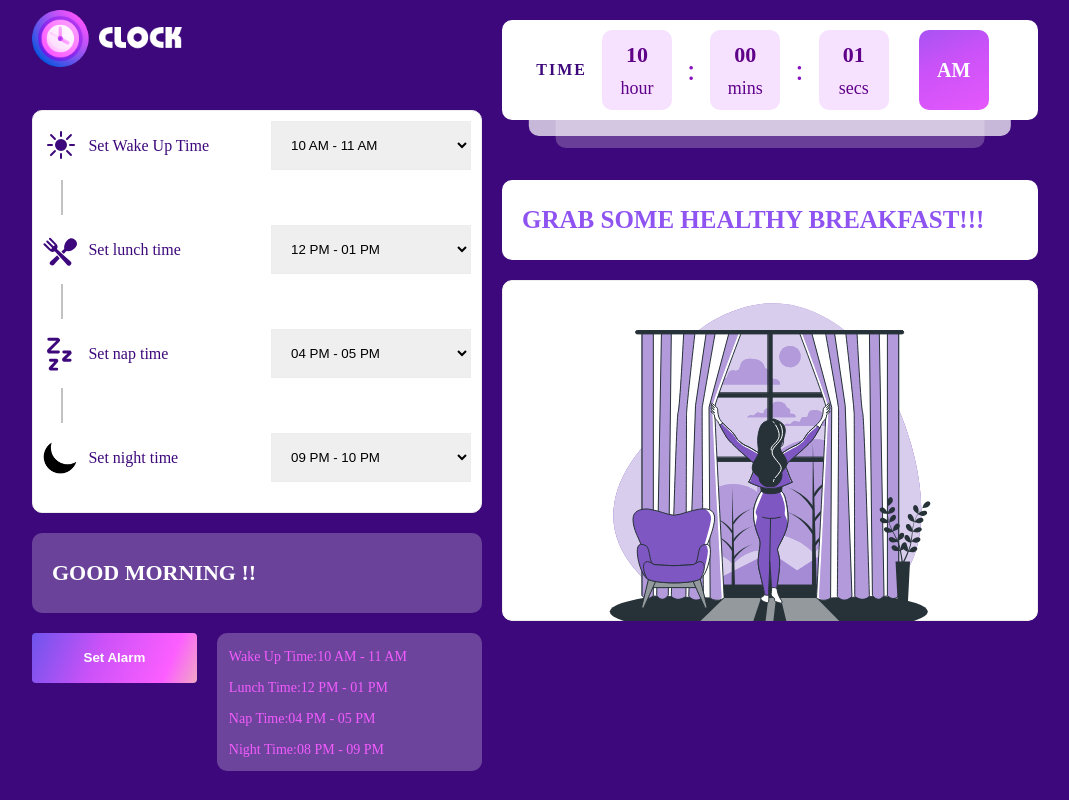
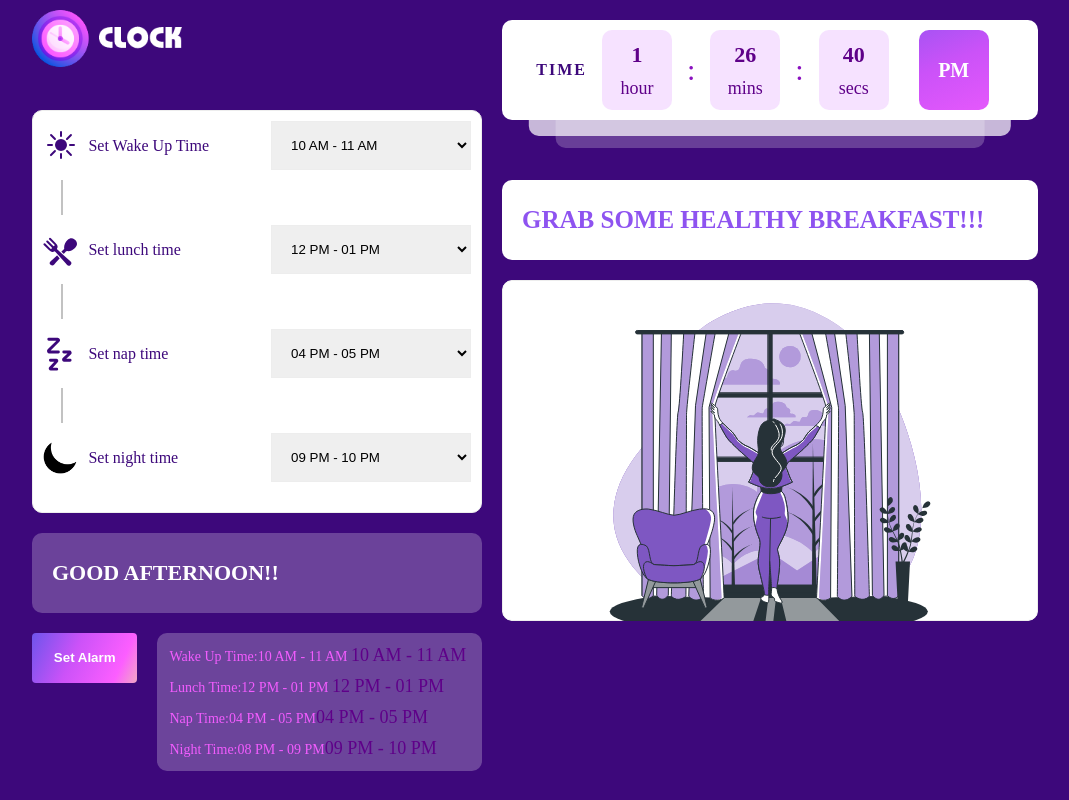
Before and after one commit to Chetan25th/REMINDER-CLOCK, a plain HTML site: page index.html in a window 1280 px wide. Both pictures are taken after a click on the button "Set Alarm". Shown: the whole page, without its empty margins (148-1217 px from the left). Drawn offline with Linux system fonts and the light colour scheme.

Commit message:
js added

```diff
--- /dev/null
+++ b/app.js
@@ -0,0 +1,100 @@
+function clock() {
+    // new key word--new key method is created while we are declaring the several objects or while declaring one king of constructor
+    let date = new Date(); //this is predefind method and date object represent the  date and time , it provides the method that work with date and time ,it contains hours,minuts,seconds,AM,PM all methods are given below
+    let hours = date.getHours();
+    let minutes = date.getMinutes();
+    let seconds = date.getSeconds();
+
+    if (hours > 12) {
+      hours = hours - 12;
+    }
+
+    // console.log(hours, minutes, seconds);
+
+    //assigning real time value to html elements
+    let hrs = document.getElementById("Hour");
+    hrs.innerHTML = hours;
+    let mins = document.getElementById("Minute");
+    mins.innerHTML = minutes;
+    let secs = document.getElementById("Second");
+    secs.innerHTML = seconds;
+  }
+  setInterval(() => {
+    clock();
+  }, 1000);
+
+  function rest() {
+    let date = new Date(); //this is predefind method and date object represent the  date and time , it provides the method that work with date and time ,it contains hours,minuts,seconds,AM,PM all methods are given below
+    let hours = date.getHours();
+
+    if (hours >= 12) {
+      let ampm = document.getElementById("AMPM");
+      ampm.innerText = "PM";
+    } else if (hours < 12) {
+      let ampm = document.getElementById("AMPM");
+      ampm.innerHTML = "AM";
+    }
+
+    let greeting = document.getElementById("ChangeMessage");
+
+    if (hours >= 12 && hours < 16) {
+      greeting.innerHTML = "GOOD AFTERNOON!!";
+    }
+    if (hours >= 16 && hours < 17) {
+      greeting.innerHTML = "GOOD EVENING!!";
+    }
+    if (hours >= 17 && hours < 22) {
+      greeting.innerHTML = "GOOD NIGHT!!";
+    }
+
+    let button = document.getElementById("Alarm_Btn");
+    button.addEventListener("mouseover", function () {
+      this.innerText = "Party time";
+    });
+    button.addEventListener("mouseout", function () {
+      this.innerText = "Set Alarm";
+    });
+
+    button.addEventListener("click", function () {
+      let date = new Date();
+      let hours = date.getHours();
+
+      let WAKETIME = document.getElementById("WAKETIME");
+      let LUNCHTIME = document.getElementById("LUNCHTIME");
+      let NAPTIME = document.getElementById("NAPTIME");
+      let NIGHTIME = document.getElementById("NIGHTIME");
+
+      if (parseInt(WAKETIME.value) === hours) {
+        // console.log(wakeUp.key.value);
+        document.getElementById("ChangeMessage2").innerHTML =
+          "GRAB SOME HEALTHY BREAKFAST!!!";
+        document.getElementById("Reminder_Post").src = "./WakeUptime.svg";
+
+      }
+       else if (parseInt(LUNCHTIME.value) === hours) {
+        document.getElementById("ChangeMessage2").innerHTML = "LET'S HAVE SOME LUNCH";
+        document.getElementById("Reminder_Post").src = "./Lunchtime.svg";
+      }
+      else if (parseInt(NAPTIME.value) === hours) {
+        document.getElementById("ChangeMessage2").innerHTML =
+          "STOP YAWNING, GET SOME TEA.. IT'S JUST EVENING";
+        document.getElementById("Reminder_Post").src = "./Tea Image.png";
+      }
+       else if (parseInt(NIGHTIME.value) === hours) {
+        document.getElementById("ChangeMessage2").innerHTML =
+          "CLOSE YOUR EYES AND GO TO SLEEP";
+        document.getElementById("Reminder_Post").src = "./Nighttime.svg";
+      }
+
+  let Timing = document.getElementsByClassName("Timing");
+
+      Timing[0].innerText = WAKETIME.options[WAKETIME.selectedIndex].text;
+      Timing[1].innerText = LUNCHTIME.options[LUNCHTIME.selectedIndex].text;
+      Timing[2].innerText = NAPTIME.options[NAPTIME.selectedIndex].text;
+      Timing[3].innerText = NIGHTIME.options[NIGHTIME.selectedIndex].text;
+    });
+  }
+
+  setInterval(() => {
+    rest();
+  }, 1000);
--- a/index.html
+++ b/index.html
@@ -166,11 +166,11 @@
       </div>
 
        <div class="Fifthpart">
-        <div class="Time_Box Flex_Box">
-            <p>Wake Up Time:10 AM - 11 AM <span class="Timing"></span></p>
-            <p>Lunch Time:12 PM - 01 PM <span class="Timing"></span></p>
+        <div class="Time_Box ">
+            <p>Wake Up Time:10 AM - 11 AM <span class="Timing" ></span></p>
+            <p>Lunch Time:12 PM - 01 PM <span class="Timing" ></span></p>
             <p>Nap Time:04 PM - 05 PM<span class="Timing"></span></p>
-            <p>Night Time:08 PM - 09 PM<span class="Timing"></span></p>
+            <p>Night Time:08 PM - 09 PM<span class="Timing" ></span></p>
           </div>
        </div>
       </div>
@@ -207,7 +207,7 @@
           <span></span>
 
           <div class="Time_Box Meridiem_Box">
-            <span id="Meridiem">AM</span>
+            <span id="AMPM">AM</span>
           </div>
 
         </div>
@@ -230,6 +230,6 @@
       </div>
 
     </div>
-
+ <script src="./app.js"></script>
   </body>
 </html>
--- a/style.css
+++ b/style.css
@@ -127,7 +127,7 @@ select:focus {
 }
 
 #Alarm_Btn {
-    background: linear-gradient(113deg, #6E54EC 0%, #CB52F8 40%, #FC5EFF 81%, #F1A7C5 100%);
+    background: linear-gradient(115deg, #6E54EC 0%, #CB52F8 40%, #FC5EFF 81%, #F1A7C5 100%);
     border: none;
     color: white;
     font-weight: bold;
@@ -253,7 +253,7 @@ select:focus {
 }
 
 #Hour,#Minute,#Second,
-#Meridiem {
+#AMPM {
     font-size: 22px;
     font-weight: bold;
 
@@ -263,7 +263,7 @@ select:focus {
     background-image: url(./AM_svg.svg);
 }
 
-#Meridiem {
+#AMPM {
     color: white;
     font-size: 20px;
 }
@@ -388,7 +388,7 @@ select:focus {
     }
 
     #Hour,#Minute,#Second,
-    #Meridiem {
+    #AMPM {
         font-size: 15px;
     }
 
@@ -423,7 +423,7 @@ select:focus {
         margin: 0px 10px;
     }
     #Hour,#Minute,#Second,
-    #Meridiem {
+    #AMPM {
         font-size: 20px;
     }
     .Message_Box {
```
Also changed, not shown: Lunchtime.svg (added), Nighttime.svg (added), Tea Image.png (added), WakeUptime.svg (added).
